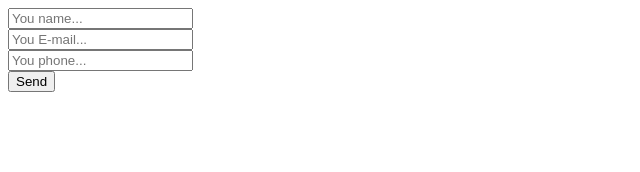
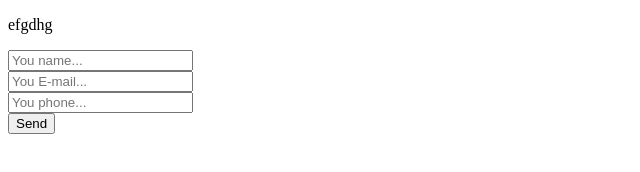
Before and after one commit to Yosip567/wayup_homework.io, a plain HTML site: page index.html in a window 1280 px wide. Shown: the whole page, without its empty margins (0-640 px from the left). Drawn offline with nearby package versions, Linux system fonts and the light colour scheme.

Commit message:
Add files via upload

```diff
--- a/index.html
+++ b/index.html
@@ -5,6 +5,7 @@
 	<title>uniMail</title>
 </head>
 <body>
+	<p>efgdhg</p>
 
 	<form>
 
```
